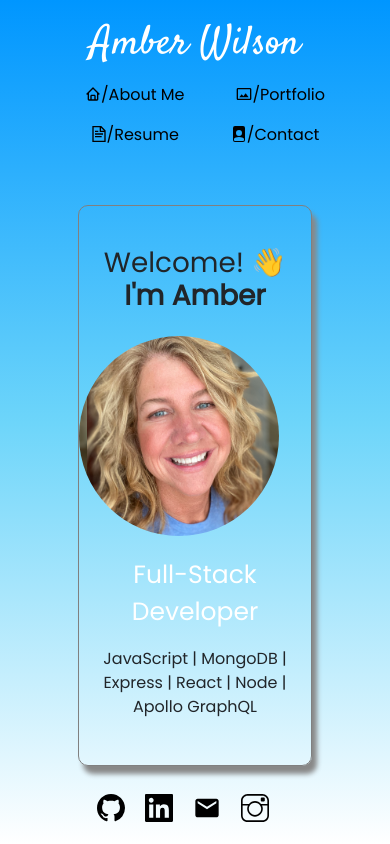
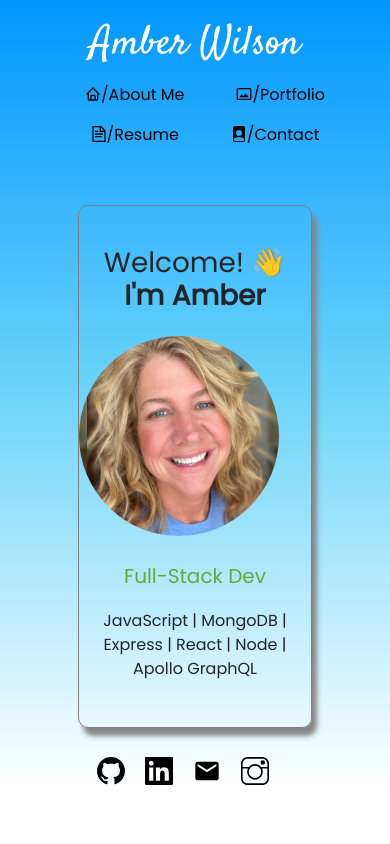
Before and after one commit to awil414/Portfolio, a React (Create React App) app: page / in a window 390 px wide. Built offline with nearby package versions, Linux system fonts and the light colour scheme.

Commit message:
adding typewriter

```diff
--- a/package.json
+++ b/package.json
@@ -20,6 +20,7 @@
     "react-scripts": "5.0.1",
     "react-transition-group": "^4.4.5",
     "sass": "^1.57.1",
+    "typewriter-effect": "^2.19.0",
     "web-vitals": "^2.1.4"
   },
   "scripts": {
--- a/src/App.css
+++ b/src/App.css
@@ -6,7 +6,7 @@
 }
 
 .App {
-  height: 100vh;
+  /* height: 100vh; */
   background-image:
     linear-gradient(
       to bottom,
--- /dev/null
+++ b/src/pages/About/Type.js
@@ -0,0 +1,22 @@
+import React from "react";
+import Typewriter from "typewriter-effect";
+
+function Type() {
+    return (
+        <Typewriter
+            options={{
+                strings: [
+                    'Full-Stack Developer',
+                    'Dedicated Team-Member',
+                    'Entrepreneur',
+                    'Avid Hiker',
+                ],
+                autoStart: true,
+                loop: true,
+                deleteSpeed: 50
+            }}
+        />
+    );
+}
+
+export default Type;
--- a/src/pages/About/index.js
+++ b/src/pages/About/index.js
@@ -3,6 +3,8 @@ import React from "react";
 import AmberImage from "../../images/me.jpeg";
 import "./style.css";
 import { MDBContainer, MDBRow, MDBCol } from "mdb-react-ui-kit";
+import Type from "./Type";
+import "./type.css";
 
 // Function to return About page on renderPage
 export default function About() {
@@ -36,7 +38,7 @@ export default function About() {
               talk.
             </p> */}
           <p className="fsd">
-            Full-Stack Developer
+            <Type />
           </p>
           <p >
             JavaScript | MongoDB | Express | React | Node | Apollo GraphQL
--- /dev/null
+++ b/src/pages/About/type.css
@@ -0,0 +1,21 @@
+.Typewriter__wrapper {
+    font-size: 1.3em !important;
+    color: #62ab37!important;
+    font-weight: 800 !important;
+  }
+  .Typewriter__cursor {
+    /* font-size: 2.4em !important;
+    color: #b8336a !important; */
+    display: none !important;
+  }
+
+  @media (max-width: 767px) {
+    .Typewriter__wrapper {
+      font-size: .8em !important;
+      font-weight: 500 !important;
+      /* position: absolute !important; */
+    }
+    .Typewriter__cursor {
+      display: none !important;
+    }
+  }
```
Also changed, not shown: 1 other file (tests, documents, lock files or other folders).
